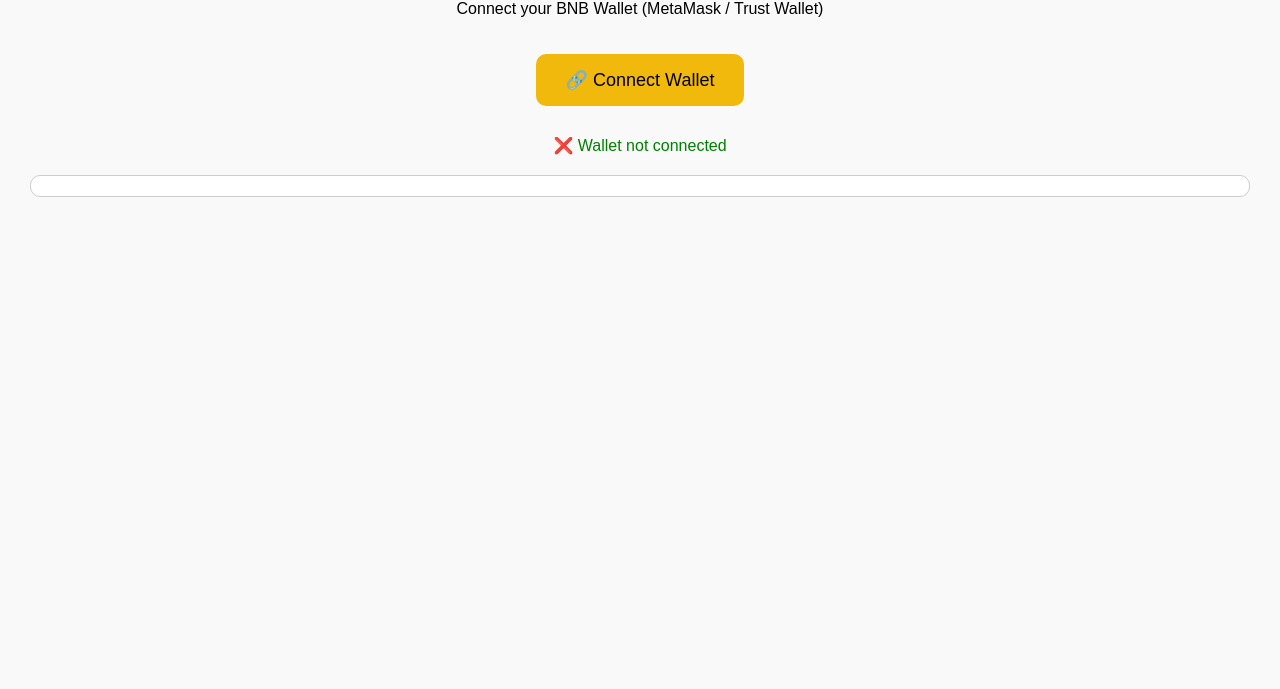
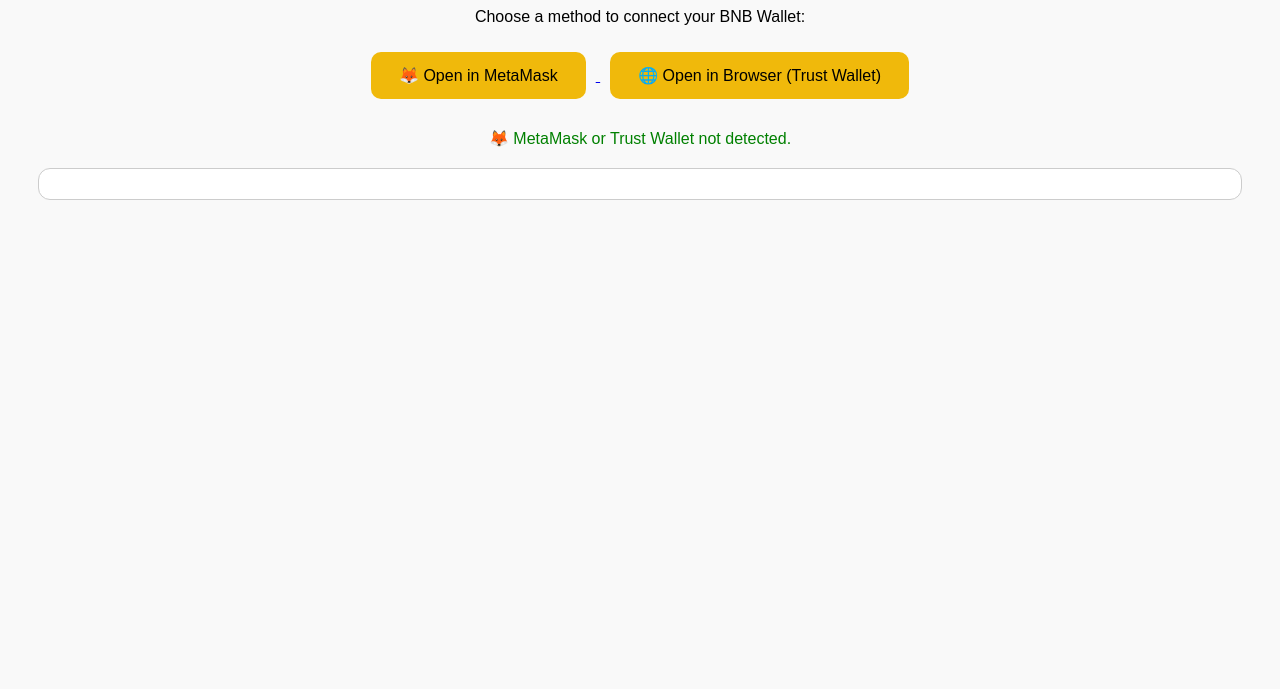
Before and after one commit to SDiyorbek02/Goat10, a plain HTML site: page wallet.html in a window 1280 px wide. Shown: the part 111-800 px from the top of the page. Drawn offline with Linux system fonts and the light colour scheme.

Commit message:
Add files via upload

```diff
--- a/wallet.html
+++ b/wallet.html
@@ -7,60 +7,70 @@
   <script src="https://cdn.jsdelivr.net/npm/web3@1.10.0/dist/web3.min.js"></script>
   <style>
     body {
-      margin: 0;
       font-family: Arial, sans-serif;
+      background: #f9f9f9;
       text-align: center;
       padding: 30px;
-      background-color: #f9f9f9;
     }
     h1 {
       color: #333;
     }
     button {
+      padding: 14px 28px;
+      font-size: 16px;
+      border-radius: 10px;
       background-color: #f0b90b;
       color: black;
-      font-size: 18px;
-      padding: 15px 30px;
       border: none;
-      border-radius: 10px;
+      margin: 10px;
       cursor: pointer;
-      margin-top: 20px;
-    }
-    #status {
-      margin-top: 30px;
-      font-size: 16px;
-      color: green;
     }
     .address-box {
       margin-top: 20px;
-      font-size: 14px;
-      word-break: break-all;
+      padding: 15px;
       background: #fff;
-      padding: 10px;
-      border-radius: 10px;
       border: 1px solid #ccc;
+      border-radius: 12px;
+      word-break: break-word;
+    }
+    #status {
+      margin-top: 20px;
+      font-size: 16px;
+      color: green;
     }
   </style>
 </head>
 <body>
-  <h1>GOAT10 💧</h1>
-  <p>Connect your BNB Wallet (MetaMask / Trust Wallet)</p>
-  <button onclick="connectWallet()">🔗 Connect Wallet</button>
-  <div id="status">❌ Wallet not connected</div>
+  <h1>GOAT10 💧 Wallet Connect</h1>
+
+  <p>Choose a method to connect your BNB Wallet:</p>
+
+  <!-- MetaMask (mobile dapp) -->
+  <a href="https://metamask.app.link/dapp/goat10.vercel.app/wallet.html">
+    <button>🦊 Open in MetaMask</button>
+  </a>
+
+  <!-- Trust Wallet / Default Browser -->
+  <a href="https://goat10.vercel.app/wallet.html" target="_blank">
+    <button>🌐 Open in Browser (Trust Wallet)</button>
+  </a>
+
+  <div id="status">⏳ Waiting for wallet connection...</div>
   <div class="address-box" id="wallet-address"></div>
 
   <script>
-    async function connectWallet() {
+    window.onload = async function () {
       if (typeof window.ethereum !== 'undefined') {
         try {
           const accounts = await ethereum.request({ method: 'eth_requestAccounts' });
           const account = accounts[0];
+
           document.getElementById("status").innerText = "✅ Wallet connected!";
           document.getElementById("wallet-address").innerHTML =
             "<b>Address:</b><br>" + account + "<br><br>" +
             "🔗 <b>URL:</b><br><a href='?address=" + account + "'>wallet.html?address=" + account + "</a>";
 
-          // Auto switch or add BNB Chain if needed
+          // Add or switch to BNB Smart Chain
           await window.ethereum.request({
             method: 'wallet_addEthereumChain',
             params: [{
@@ -78,12 +88,13 @@
 
         } catch (error) {
           console.error(error);
-          document.getElementById("status").innerText = "❌ Failed to connect";
+          document.getElementById("status").innerText = "❌ Wallet connection failed.";
         }
       } else {
+        document.getElementById("status").innerText = "🦊 MetaMask or Trust Wallet not detected.";
         alert("Iltimos, MetaMask yoki Trust Wallet ilovasini o‘rnating.");
       }
-    }
+    };
   </script>
 </body>
 </html>
```
